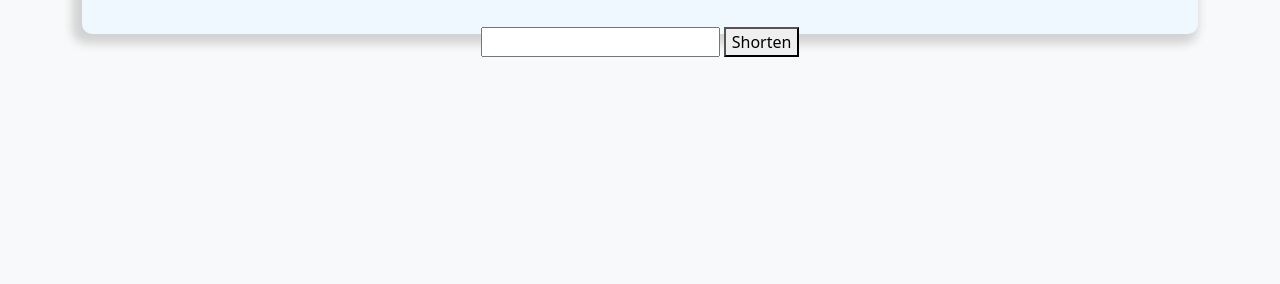
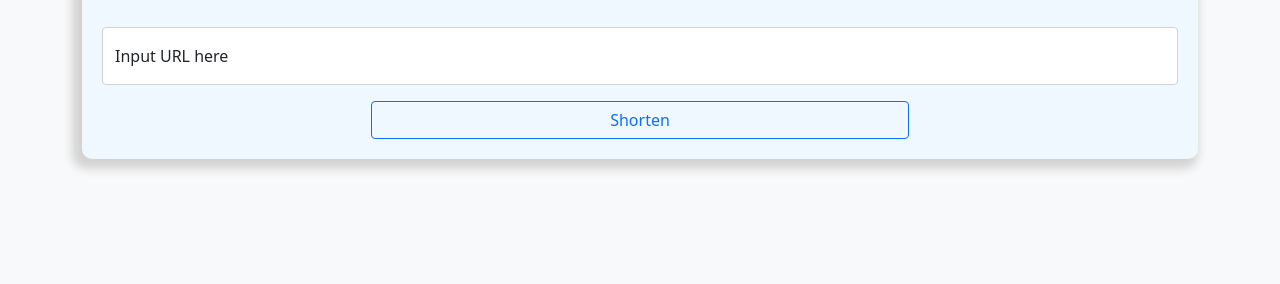
Before and after one commit to Richie-Yang/url-shortener, a Node server app: page / in a window 1280 px wide. Shown: the part 516-800 px from the top of the page. Run offline with Node 20, Linux system fonts and the light colour scheme; some libraries are stand-ins or nearby versions.

Commit message:
feat: polish index.hbs

```diff
--- a/public/stylesheets/style.css
+++ b/public/stylesheets/style.css
@@ -11,7 +11,8 @@ html, body {
   /* outline: 1px solid tomato; */
   margin-top: 25vh;
   padding: 20px;
-  height: 350px;
+  min-height: 350px;
+  min-width: 200px;
   background: aliceblue;
   box-shadow: -5px 5px 10px 5px lightgrey;
   border-radius: 10px;
--- a/views/index.hbs
+++ b/views/index.hbs
@@ -1,4 +1,7 @@
 <form action="/" method="POST">
-  <input type="text" name="url">
-  <button type="submit">Shorten</button>
+  <div class="form-floating mb-3">
+    <input type="text" id="url" class="form-control" name="url" placeholder="url" required>
+    <label for="url">Input URL here</label>
+  </div>
+  <button type="submit" class="btn btn-outline-primary w-50">Shorten</button>
 </form>
```
